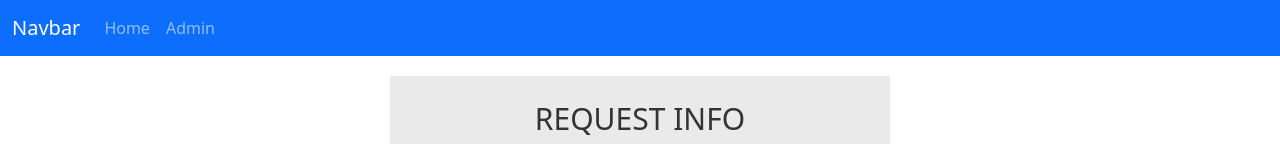
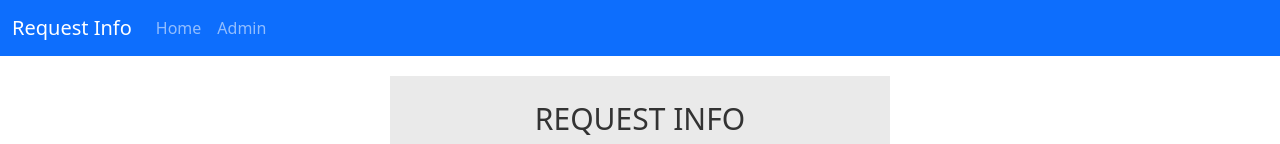
Before and after one commit to jmeegan2/Term_Project_Angular_rebased, an Angular app in the folder term_project_Angular/: page / in a window 1280 px wide. Shown: the top 144 px of the page. Built offline with nearby package versions, Linux system fonts and the light colour scheme.

Commit message:
nav bar added

```diff
--- a/term_project_Angular/src/app/components/nav-bar/nav-bar.component.html
+++ b/term_project_Angular/src/app/components/nav-bar/nav-bar.component.html
@@ -9,7 +9,7 @@
 <body>
     <nav class="navbar navbar-expand-lg bg-primary" data-bs-theme="dark">
         <div class="container-fluid">
-          <a class="navbar-brand" href="#">Navbar</a>
+          <a class="navbar-brand" href="#">Request Info</a>
           <button class="navbar-toggler" type="button" data-bs-toggle="collapse" data-bs-target="#navbarColor01"
             aria-controls="navbarColor01" aria-expanded="false" aria-label="Toggle navigation">
             <span class="navbar-toggler-icon"></span>
```
